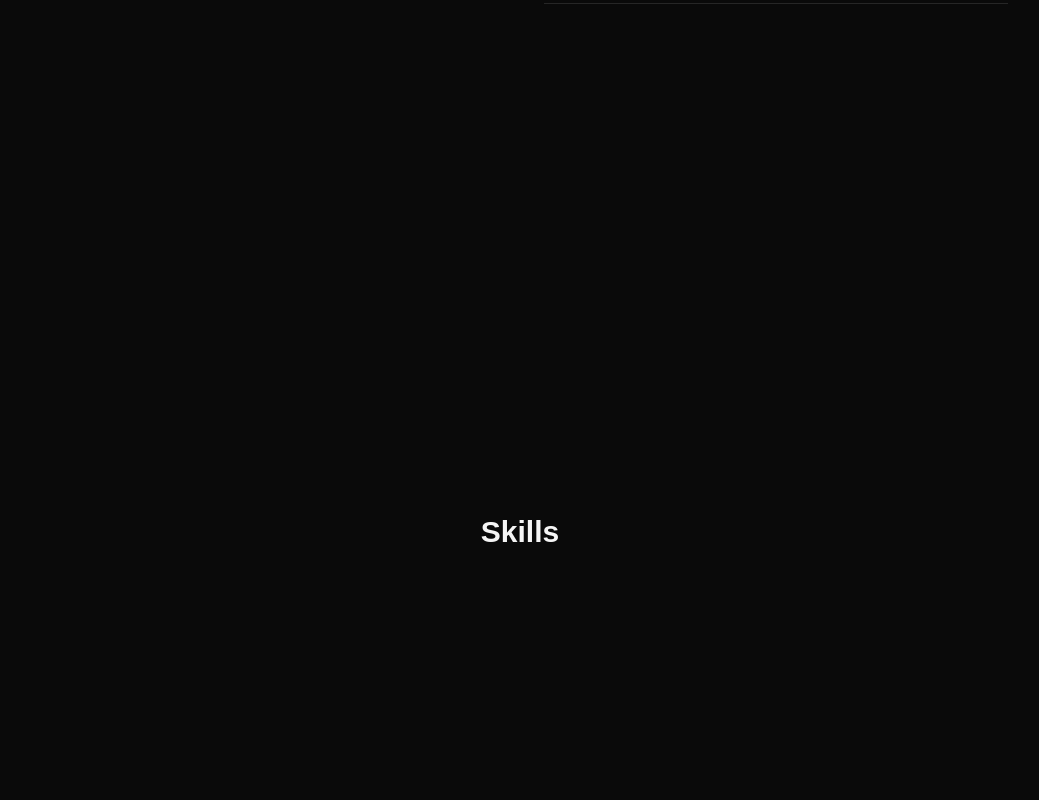
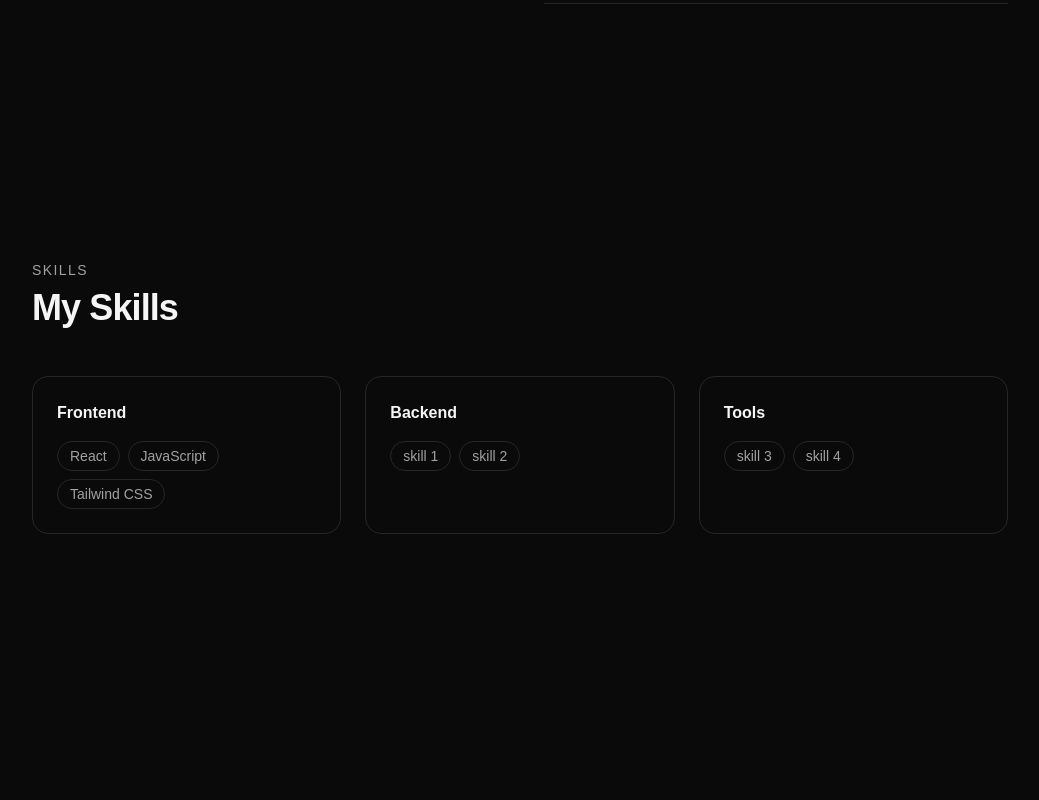
Before and after one commit to MaximBanna/portfolio, a React (Vite) app: page / in a window 1280 px wide. Shown: the part 1220-2020 px from the top of the page, without its empty margins (120-1159 px from the left). Built offline with nearby package versions, Linux system fonts and the light colour scheme.

Commit message:
Add skills section

```diff
--- a/src/components/sections/Skills.jsx
+++ b/src/components/sections/Skills.jsx
@@ -1,7 +1,29 @@
+import { skillGroups } from "../../data/skills";
+import SectionHeading from "../ui/SectionHeading";
+
 function Skills() {
   return (
-    <section id="skills" className="min-h-screen grid place-items-center">
-      <h2 className="text-3xl font-bold">Skills</h2>
+    <section id="skills" className="py-24 md:py-32">
+      <div className="mx-auto max-w-5xl px-6">
+        <SectionHeading label="Skills" title="My Skills" />
+        <div className="mt-12 grid gap-6 md:grid-cols-3">
+          {skillGroups.map((group) => (
+            <div
+              key={group.title}
+              className="rounded-2xl border border-neutral-800 p-6"
+            >
+              <h3 className="font-semibold">{group.title}</h3>
+              <ul className="mt-4 flex flex-wrap gap-2">
+                {group.items.map((item) => (
+                  <li key={item} className="rounded-full border border-neutral-800 px-3 py-1 text-sm text-neutral-400">
+                    {item}
+                  </li>
+                ))}
+              </ul>
+            </div>
+          ))}
+        </div>
+      </div>
     </section>
   );
 }
--- /dev/null
+++ b/src/data/skills.js
@@ -0,0 +1,5 @@
+export const skillGroups = [
+  { title: "Frontend", items: ["React", "JavaScript", "Tailwind CSS"] },
+  { title: "Backend", items: ["skill 1", "skill 2"] },
+  { title: "Tools", items: ["skill 3", "skill 4"] },
+];
```
